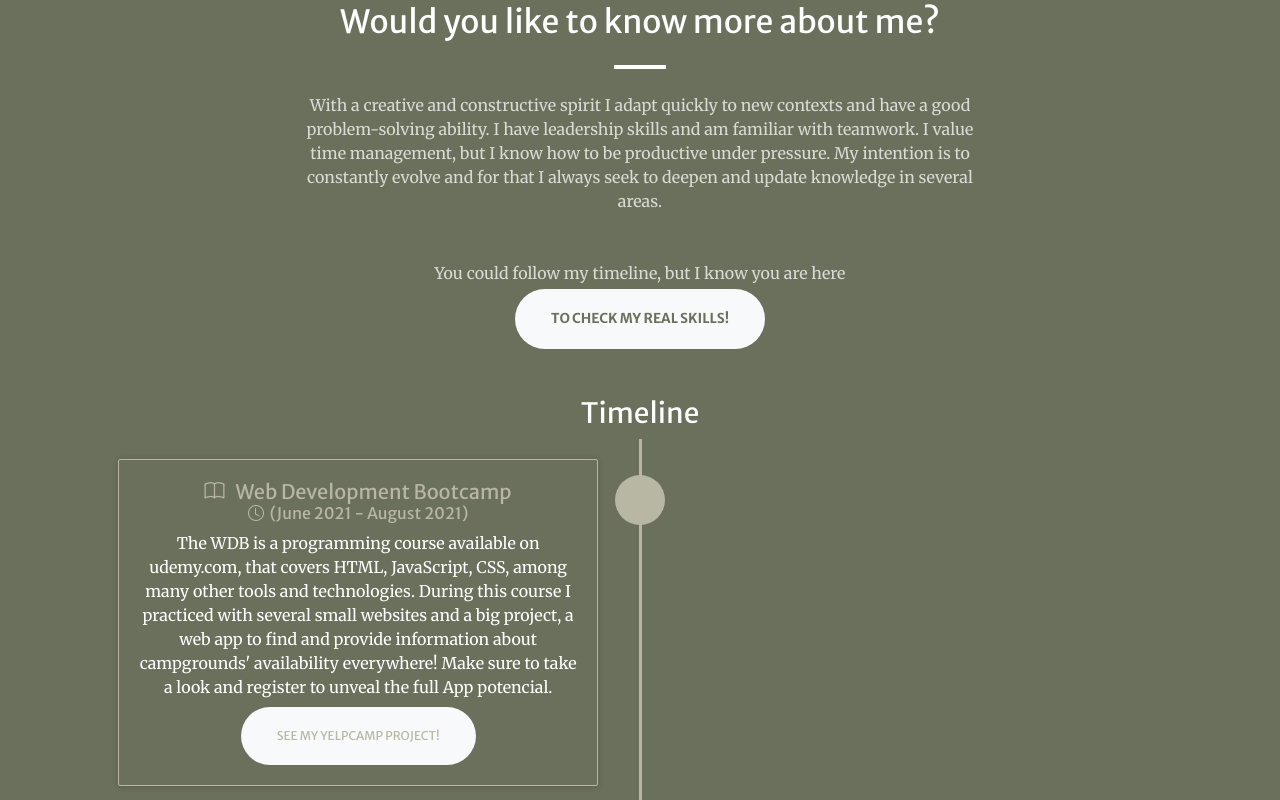
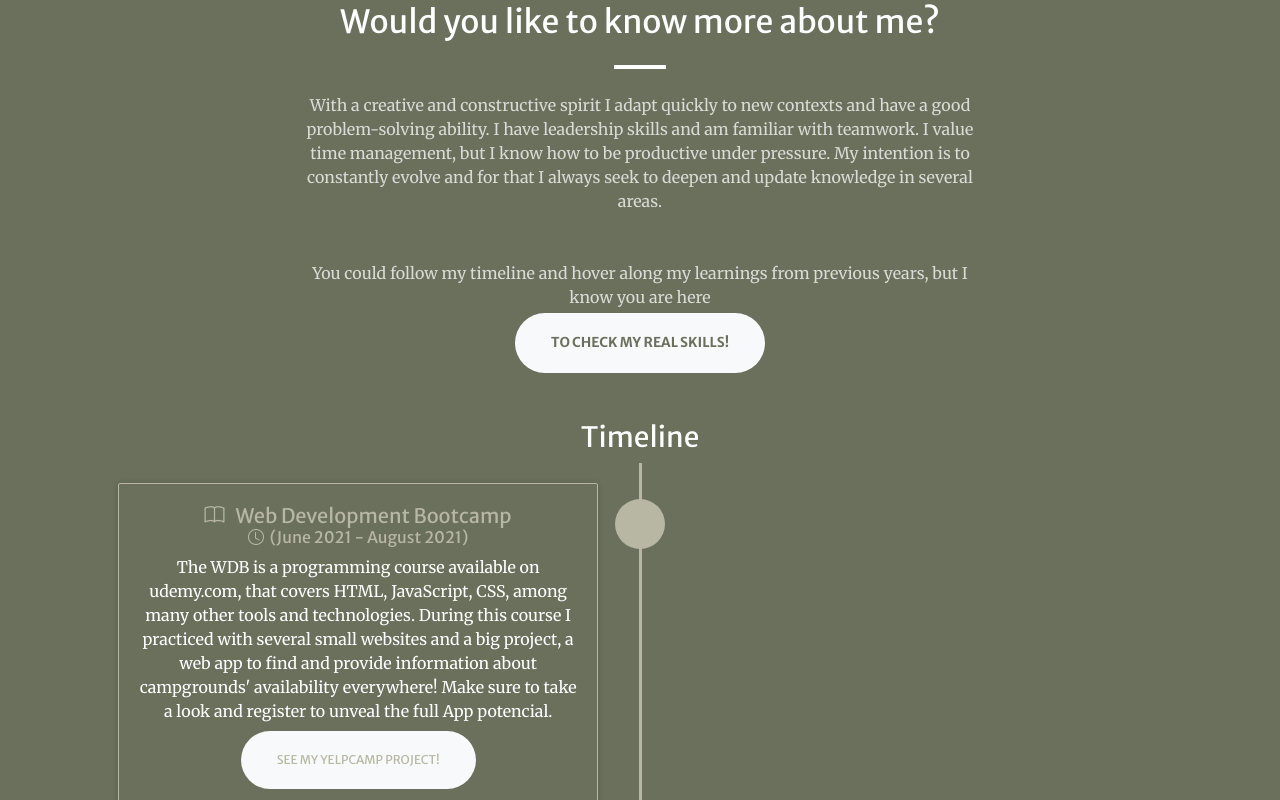
Before and after one commit to dariamanskaia/WorldOfDaria, a plain HTML site: page index.html in a window 1280 px wide. Shown: the part 925-1725 px from the top of the page. Drawn offline with nearby package versions, Linux system fonts and the light colour scheme; some packages are replaced by stand-ins of ours; a script that the page names is missing.

Commit message:
trying to get it online

```diff
--- a/index.html
+++ b/index.html
@@ -71,7 +71,7 @@
                         <hr class="divider divider-light" />
                         <p class="text-white-75 mb-4">With a creative and constructive spirit I adapt quickly to new contexts and have a good problem-solving ability. I have leadership skills and am familiar with teamwork. I value time management, but I know how to be productive under pressure. My intention is to constantly evolve and for that I always seek to deepen and update knowledge in several areas.</p>
                         <br />
-                        <p class="text-white-75 mb-1">You could follow my timeline, but I know you are here</p>
+                        <p class="text-white-75 mb-1">You could follow my timeline and hover along my learnings from previous years, but I know you are here</p>
                         <!-- Button-->
                         <a class="btn btn-light btn-lg lg-4 mb-4" href="#skills">to check my real skills!</a>
                     </div>
```
